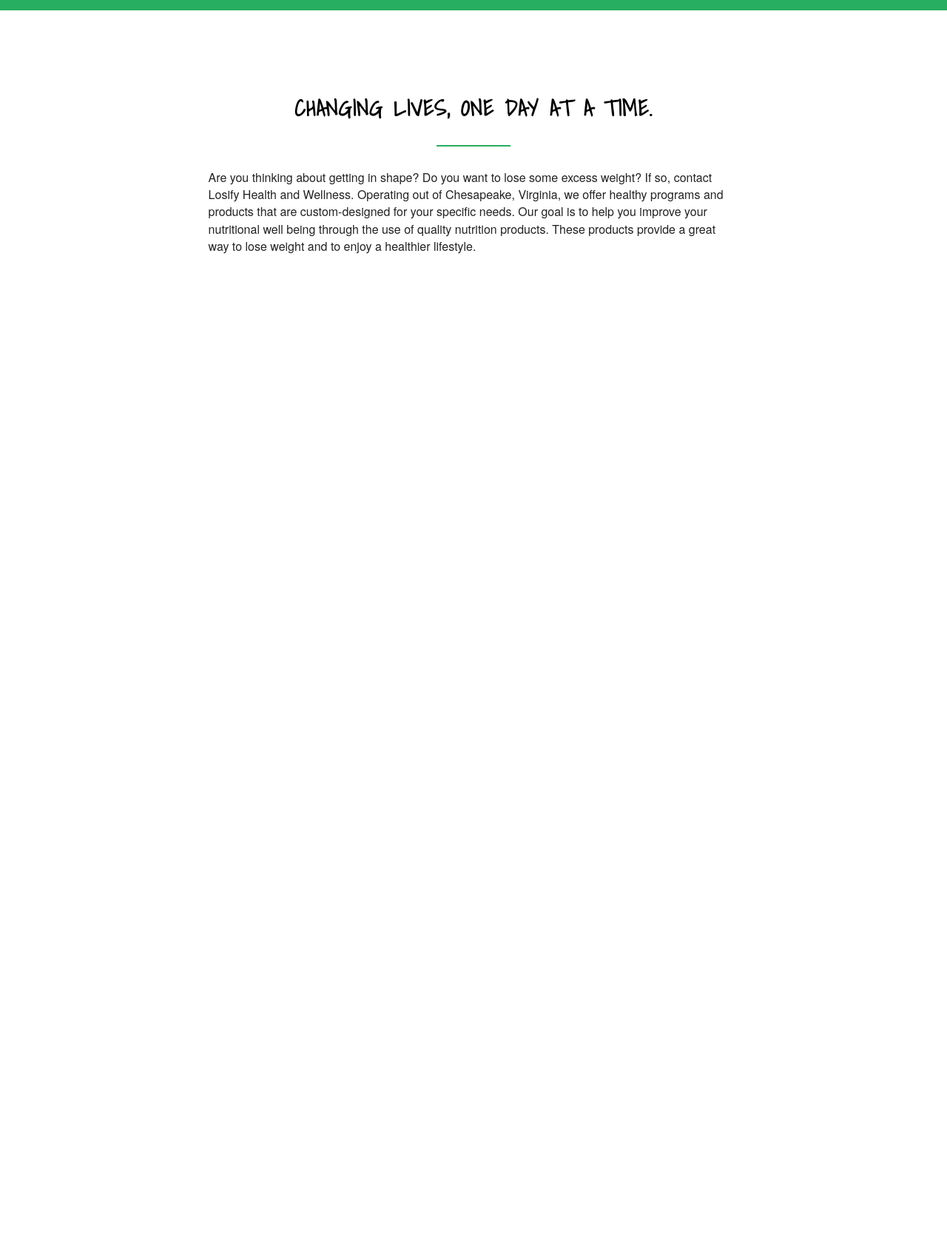
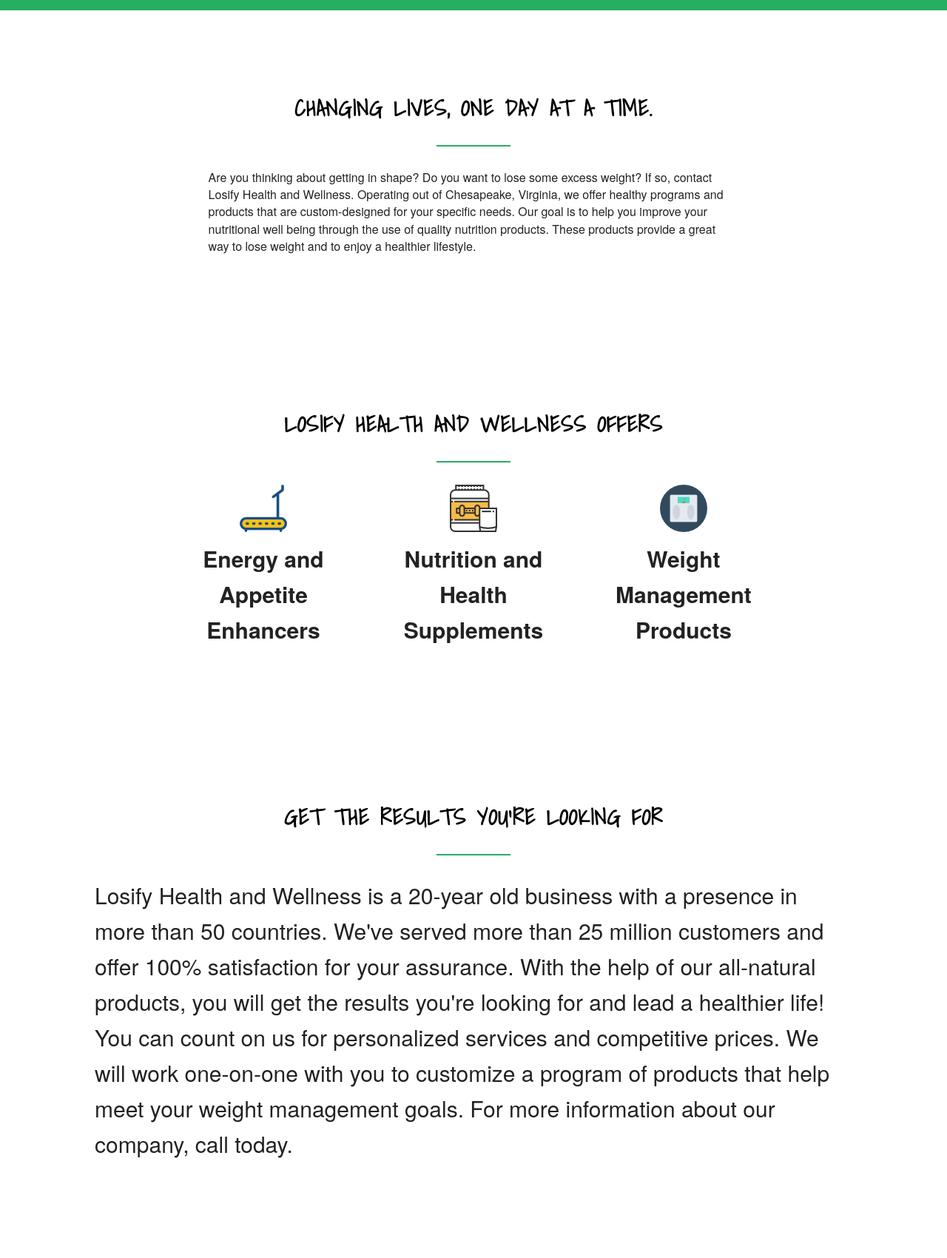
Before and after one commit to tflem/losify_app, a Flask app: page / in a window 1280 px wide. Shown: the part 801-2501 px from the top of the page at 74% size. Before the commit the page ends 1144 px from the top, so only its background shows below. Run offline with Flask 2, Linux system fonts and the light colour scheme.

Commit message:
Add product icons and product and about us info

```diff
--- a/losify/blueprints/page/templates/page/home.html
+++ b/losify/blueprints/page/templates/page/home.html
@@ -13,7 +13,7 @@
         </div>
     </nav>
     <div class="hero-text-box">
-        <h2>Say <em>"So long"</em> to excess weight<br/> And <em>"Hello"</em> to a tight, new bod!</h2>
+        <h2>Say <em>"So long"</em> to excess weight<br/> And <em>"Hello"</em> to a tight, new bod.</h2>
             <a class="btn btn-full" href="#">Login</a>
             <a class="btn btn-ghost" href="#">Sign Up</a>
     </div>
@@ -38,4 +38,40 @@
            </p>
     </div>
 </section>
+
+<section class="products">
+  <h3>Losify Health And Wellness Offers</h3>
+                <div class="container" align="center">
+                    <div class="row">
+                        <div class="four columns menu">
+                            <img src="{{ url_for('static', filename='images/002-treadmill.png') }}" />
+                            <p class="product-items"><strong>Energy and Appetite Enhancers</strong></p>
+                        </div>
+                        <div class="four columns menu">
+                            <img src="{{ url_for('static', filename='images/001-protein.png') }}"/>
+                            <p class="product-items"><strong>Nutrition and Health Supplements</strong></p>
+                        </div>
+                        <div class="four columns menu">
+                            <img src="{{ url_for('static', filename='images/003-scale.png') }}" />
+                            <p class="product-items"><strong>Weight Management Products</strong></p>
+                        </div>
+                    </div>
+                </div>
+</section>
+
+<section class="about-us">
+    <div class="row">
+        <h3>Get the Results You're Looking For</h3>
+            <p class="about-our-company">Losify Health and Wellness is a 20-year
+              old business with a presence in more than 50 countries. We've
+              served more than 25 million customers and offer 100% satisfaction
+              for your assurance. With the help of our all-natural products,
+               you will get the results you're looking for and lead a healthier
+               life! You can count on us for personalized
+               services and competitive prices. We will work one-on-one with you
+               to customize a program of products that help meet your weight
+               management goals. For more information about our company, call today.
+           </p>
+    </div>
+</section>
 {% endblock %}
--- a/losify/templates/layouts/base.html
+++ b/losify/templates/layouts/base.html
@@ -11,6 +11,9 @@
         <!-- Mobile Meta Information -->
         <meta name="viewport" content="width=device-width, initial-scale=1, maximum-scale=1">
 
+        <!-- Favicon -->
+        <link href="{{ url_for('static', filename='images/favicon.ico') }}" rel="shortcut icon">
+
         <!-- Fonts -->
         <link href="https://fonts.googleapis.com/css?family=Shadows+Into+Light" rel="stylesheet">
         <link href="https://fonts.googleapis.com/css?family=Lato:900" rel="stylesheet">
```
Also changed, not shown: losify/static/css/style.css (line endings or trailing spaces), losify/static/images/001-protein.png (added), losify/static/images/002-treadmill.png (added), losify/static/images/003-scale.png (added), losify/static/images/favicon.ico (added).
